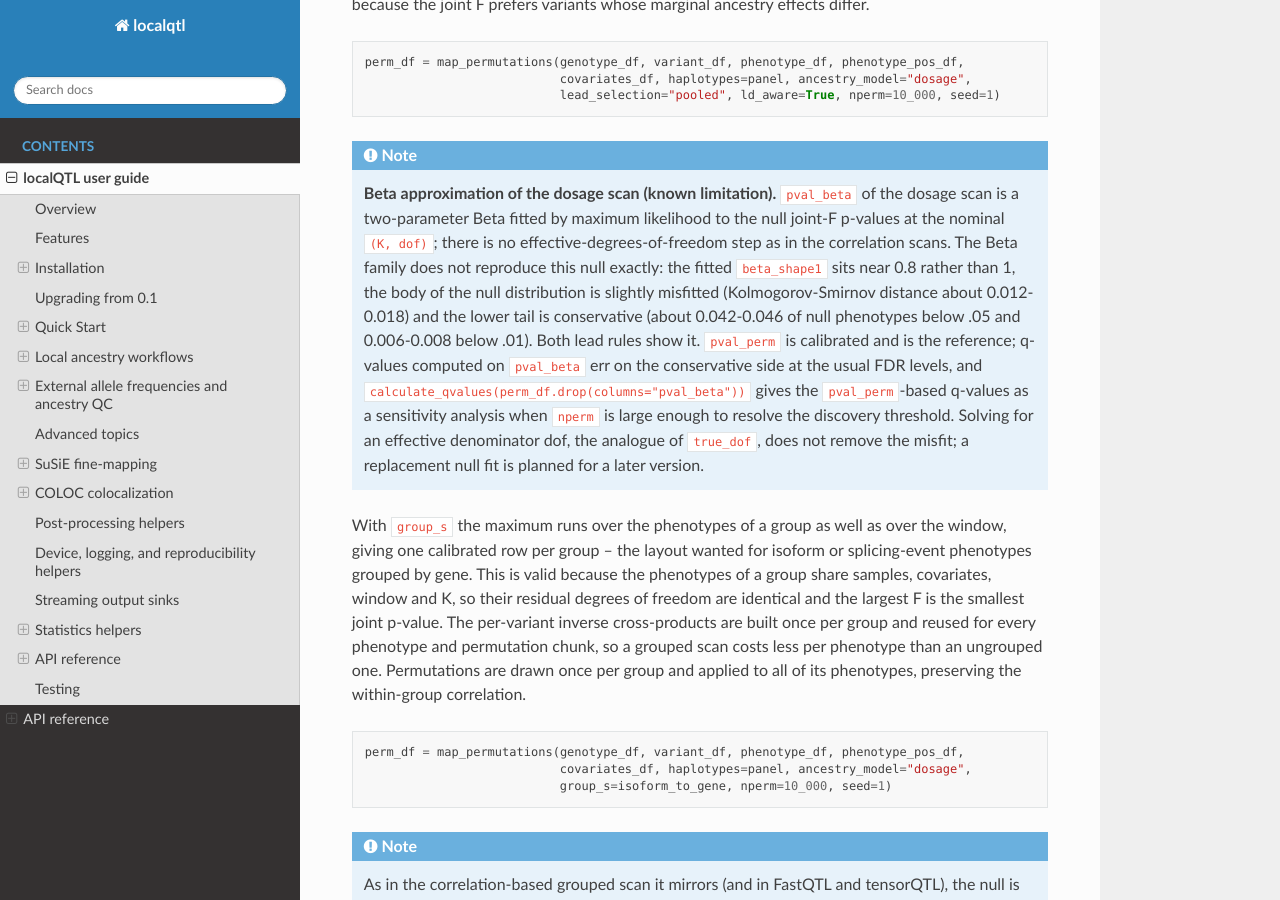
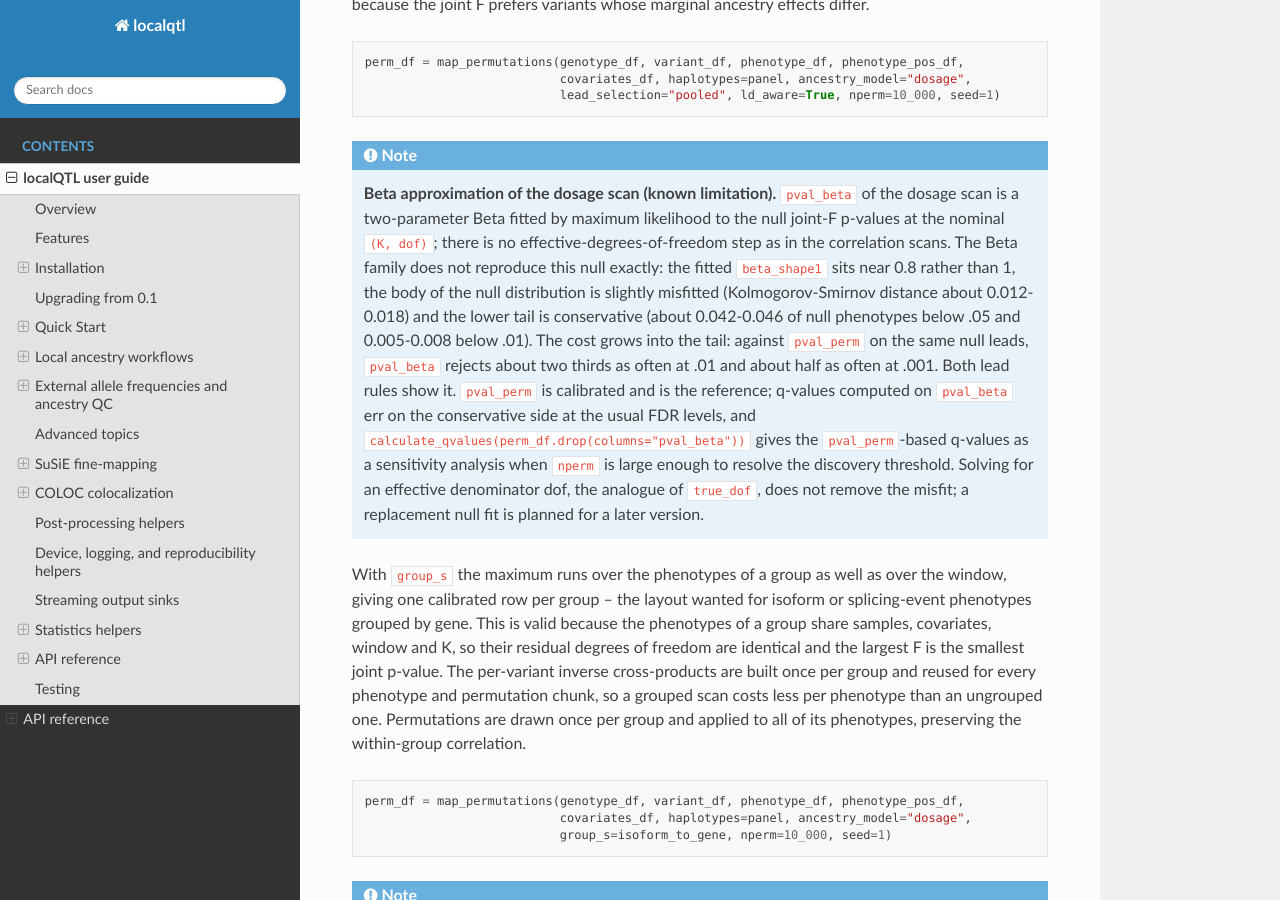
Before and after one commit to heart-gen/localQTL, a Sphinx documentation site: the page built from docs/localqtl.rst, in a window 1280 px wide and 900 px high, scrolled down 4749 px. Built offline with Sphinx 7.4.7 and the Read the Docs theme 3.1.0, drawn with Linux system fonts in a browser that asks for light colours.

Commit message:
Beta approximation of the dosage scan: state the tail cost measured on both null realisations; review note records the generator check
Documentation only (docstring, user guide, changelog, review note).

The benchmark's replicate null (S12) came in after the limitation was
written. Pooled over 19,586 null leads, pval_beta of the dosage scan falls
below .01 for 132 phenotypes against 197 for pval_perm and below .001 for 9
against 20 (main: 162 against 193 and 21 against 24); the documented range
below .01 becomes 0.005-0.008. A cost in power at stringent thresholds, no
risk to type-I error. The review note also tabulates the interaction scan
(7 against 17 below .001), which uses the true_dof path and was outside the
review.

Review note, section D: S0 was simulated on 2026-10-26 and the replicate on
2026-11-09 after two changes to the benchmark's simulator; two S0 cells
simulated again with today's code are byte-identical in phenotypes and
covariates (benchmark job 7806511), so the replicate comes from the generator
that produced S0.

```diff
--- a/docs/localqtl.rst
+++ b/docs/localqtl.rst
@@ -269,7 +269,10 @@ ancestry effects differ.
    near 0.8 rather than 1, the body of the null distribution is slightly
    misfitted (Kolmogorov-Smirnov distance about 0.012-0.018) and the lower tail
    is conservative (about 0.042-0.046 of null phenotypes below .05 and
-   0.006-0.008 below .01).  Both lead rules show it.  ``pval_perm`` is
+   0.005-0.008 below .01).  The cost grows into the tail: against
+   ``pval_perm`` on the same null leads, ``pval_beta`` rejects about two
+   thirds as often at .01 and about half as often at .001.  Both lead rules
+   show it.  ``pval_perm`` is
    calibrated and is the reference; q-values computed on ``pval_beta`` err on
    the conservative side at the usual FDR levels, and
    ``calculate_qvalues(perm_df.drop(columns="pval_beta"))`` gives the
```
Also changed, not shown: CHANGELOG.md (+4 -1 lines), docs/reviews/2026-11-09_permutation_inference.md (+20 -2 lines), 1 other file.
